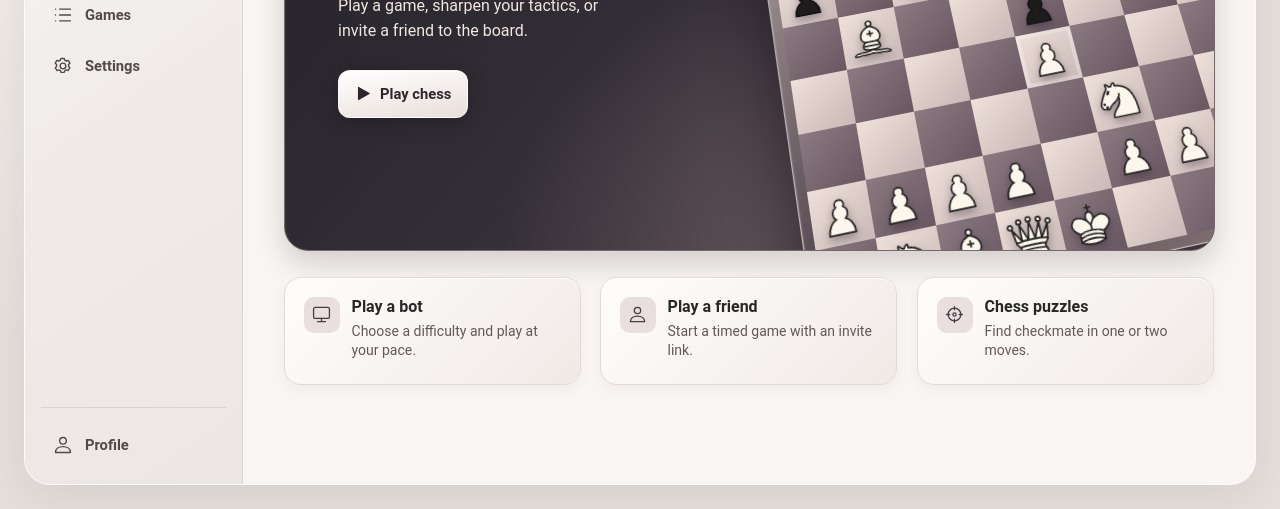
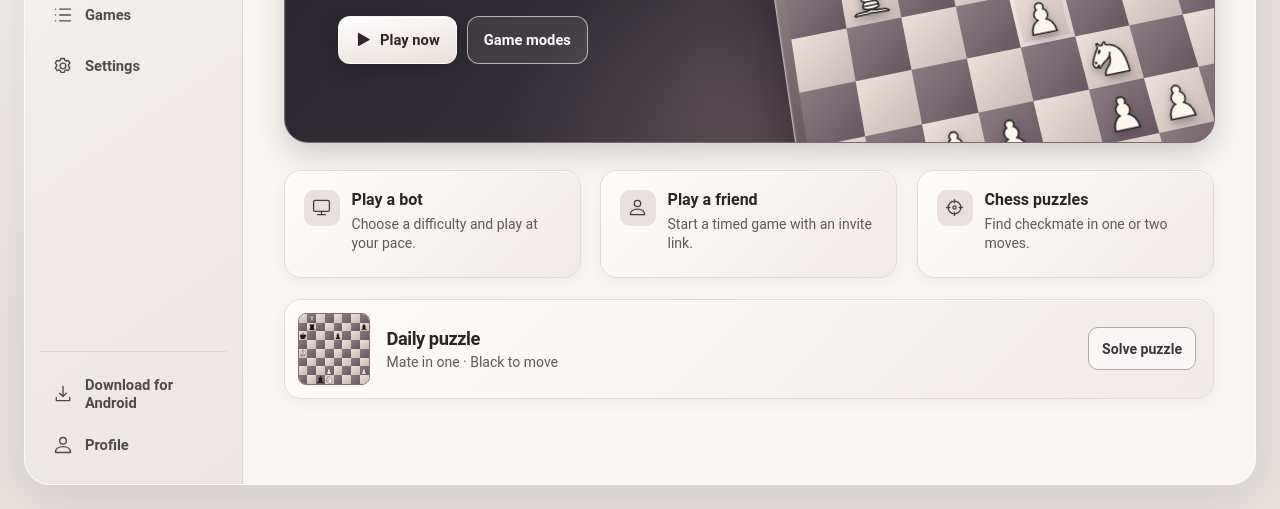
Before and after one commit to lexaaakorolevv-cyber/kechess, a plain HTML site: page index.html in a window 1280 px wide. Shown: the part 291-800 px from the top of the page. Drawn offline with Linux system fonts and the light colour scheme.

Commit message:
Improve kechess landing and add daily puzzle

```diff
--- a/app.js
+++ b/app.js
@@ -46,6 +46,7 @@ const paths = {
   undo:'<path d="m8 4-5 5 5 5M3 9h11a6 6 0 0 1 0 12"/>',
   close:'<path d="m6 6 12 12M18 6 6 18"/>',
   gear:'<circle cx="12" cy="12" r="3.4"/><path d="m9.5 3-.7 2.1-2 .9-2.1-.8-2 3.4 1.6 1.5v2.4L2.7 14l2 3.4 2.1-.8 2 .9.7 2.1h4l.7-2.1 2-.9 2.1.8 2-3.4-1.6-1.5v-2.4l1.6-1.5-2-3.4-2.1.8-2-.9-.7-2.1Z"/>',
+  download:'<path d="M12 3v12m-4-4 4 4 4-4M4 16v4h16v-4"/>',
 
 };
 const icon = name => '<svg class="icon" aria-hidden="true" viewBox="0 0 24 24">' + paths[name] + '</svg>';
@@ -356,18 +357,46 @@ function desktopRail() {
   return '<aside class="desktop-rail"><button class="desktop-brand" data-act="nav-home" aria-label="kechess">' +
     '<img src="icon.png" width="44" height="44" alt=""><span>kechess</span></button>' +
     '<nav aria-label="' + text('Navigation', 'Разделы') + '">' + items.map(button).join('') + '</nav>' +
-    '<div class="rail-footer">' + button(['profile', 'nav-profile', 'user', text('Profile', 'Профиль')]) + '</div></aside>';
+    '<div class="rail-footer"><a class="rail-item" href="kechess-1.5.apk" download>' + icon('download') +
+    '<span>' + text('Download for Android','Скачать для Android') + '</span></a>' +
+    button(['profile', 'nav-profile', 'user', text('Profile', 'Профиль')]) + '</div></aside>';
+}
+
+function previewSquares(position, accent = '') {
+  return position.map((rank,y) =>
+    Array.from(rank, (piece,x) => {
+      const type = piece.toLowerCase();
+      const model = pieces[type] && {type,color:piece === type ? 'b' : 'w'};
+      const highlighted = accent === files[x] + (8-y);
+      return '<div class="showcase-cell' + ((x+y)%2 ? ' dark' : '') + (highlighted ? ' lit' : '') + '">' +
+        (model ? '<img src="' + boardPiecePath(model,'classic') + '" alt="">' : '') + '</div>';
+    }).join('')).join('');
 }
 
 function showcaseBoard() {
   const position = ['r.bqkbnr','.ppp.ppp','p.n.....','.B..p...','....P...','.....N..','PPPP.PPP','RNBQK..R'];
-  return '<div class="showcase" aria-hidden="true"><div class="showcase-board">' + position.map((rank,y) =>
-    Array.from(rank, (piece,x) => {
-      const type = piece.toLowerCase();
-      const model = pieces[type] && {type,color:piece === type ? 'b' : 'w'};
-      return '<div class="showcase-cell' + ((x+y)%2 ? ' dark' : '') + (x === 4 && y === 4 ? ' lit' : '') + '">' +
-        (model ? '<img src="' + boardPiecePath(model,'classic') + '" alt="">' : '') + '</div>';
-    }).join('')).join('') + '</div></div>';
+  return '<div class="showcase" aria-hidden="true"><div class="showcase-board">' +
+    previewSquares(position,'e4') + '</div></div>';
+}
+
+function dailyPuzzleCard() {
+  const now = new Date();
+  const date = Date.UTC(now.getFullYear(), now.getMonth(), now.getDate());
+  const id = Math.floor(date / 86400000) % puzzles.length;
+  const puzzle = puzzles[id];
+  const [fen, side] = puzzle.fen.split(' ');
+  const position = fen.split('/').map(rank => rank.replace(/[1-8]/g, count => '.'.repeat(Number(count))));
+  if (side === 'b') {
+    position.reverse();
+    position.forEach((rank,index) => { position[index] = [...rank].reverse().join(''); });
+  }
+  const completed = solved.includes(id);
+  const turn = side === 'w' ? text('White to move','Ход белых') : text('Black to move','Ход чёрных');
+  return '<section class="daily-puzzle" aria-labelledby="daily-title"><div class="daily-board" aria-hidden="true">' +
+    previewSquares(position) + '</div><div class="daily-copy"><h2 id="daily-title">' + text('Daily puzzle','Задача дня') +
+    '</h2><p>' + puzzleTitle(puzzle.count) + ' · ' + (completed ? text('Solved','Решено') : turn) +
+    '</p></div><button class="daily-play" data-act="puzzle" data-id="' + id + '">' +
+    (completed ? text('Play again','Решить снова') : text('Solve puzzle','Решить задачу')) + '</button></section>';
 }
 
 function desktopHome(canResume) {
@@ -378,14 +407,15 @@ function desktopHome(canResume) {
   ];
   return '<main class="desktop-home"><section class="desktop-hero" aria-labelledby="desktop-title"><div class="desktop-hero-copy">' +
     '<h1 id="desktop-title">' + text('Your next move.', 'Твой следующий ход.') + '</h1>' +
-    '<p>' + text('Play a game, sharpen your tactics, or invite a friend to the board.', 'Сыграй партию, потренируй тактику или пригласи друга за доску.') + '</p>' +
-    '<div class="desktop-hero-actions"><button class="desktop-play" data-act="play-menu">' + icon('play') +
-    text('Play chess', 'Сыграть в шахматы') + '</button>' +
-    (canResume ? '<button class="desktop-resume" data-act="resume">' + text('Resume game', 'Продолжить партию') + '</button>' : '') +
+    '<p>' + text('Play chess in your browser. Start with a bot, or invite a friend to the board.', 'Играй в шахматы прямо в браузере. Начни с бота или пригласи друга за доску.') + '</p>' +
+    '<div class="desktop-hero-actions"><button class="desktop-play" data-act="' + (canResume ? 'resume' : 'quick-play') + '">' + icon('play') +
+    (canResume ? text('Resume game', 'Продолжить партию') : text('Play now', 'Играть сейчас')) + '</button>' +
+    '<button class="desktop-mode-menu" data-act="play-menu">' + text('Game modes', 'Режимы игры') + '</button>' +
     '</div></div>' + showcaseBoard() + '</section><div class="desktop-modes">' +
     modes.map(([action, glyph, title, description]) =>
       '<button type="button" class="desktop-mode" data-act="' + action + '"><span class="mode-icon">' + icon(glyph) +
-      '</span><span><strong>' + title + '</strong><small>' + description + '</small></span></button>').join('') + '</div></main>';
+      '</span><span><strong>' + title + '</strong><small>' + description + '</small></span></button>').join('') + '</div>' +
+    dailyPuzzleCard() + '</main>';
 }
 
 function render() {
@@ -418,7 +448,7 @@ function render() {
     content = ('<main class="page"><h1>' + text('Profile</h1><div class="panel glass"><h2>Guest mode', 'Профиль</h1><div class="panel glass"><h2>Гостевой режим') + '</h2>') +
       ('<p class="muted">' + text('Settings and game history are stored on this device.', 'Настройки и история хранятся на этом устройстве.') + '</p></div>') +
       row('settings',text("Settings", "Настройки"),'gear') +
-      '<a class="glass row android-link" href="kechess-1.5.apk" download>' + icon('next') +
+      '<a class="glass row android-link" href="kechess-1.5.apk" download>' + icon('download') +
       '<span>' + text('Download for Android', 'Скачать для Android') + '</span></a>' +
       ('<div class="glass panel"><p class="muted">' + text('Games played · ', 'Сыграно партий · ')) + history.length + ('<br>' + text('Puzzles solved · ', 'Решено задач · ')) +
       solved.length + text(" of ", " из ") + puzzles.length + '</p></div></main>';
@@ -1227,6 +1257,7 @@ function handle(button) {
   if (act.startsWith('nav-')) { page = act.slice(4); render(); return; }
   switch (act) {
     case 'close': closeDialog(); break;
+    case 'quick-play': start('cpu',{bot:'mira',format:defaultFormat,side:'w'}); break;
     case 'play-menu':
       pop(text("Play", "Играть"),'<div class="play-options">' + row('online',text("Online with a friend", "Онлайн с другом"),'play') +
         row('local',text("Two players on one device", "Вдвоём на одном устройстве"),'user') + row('computer',text("Vs. bot", "С ботом"),'bot') + '</div>');
@@ -1398,13 +1429,15 @@ function revealApp() {
   setTimeout(() => splash.remove(),reducedMotion.matches ? 0 : 720);
 }
 function startApp() {
-  const image = new Image();
   let revealed = false;
   const ready = () => {
     if (revealed) return;
     revealed = true;
     requestAnimationFrame(revealApp);
   };
+  if (matchMedia('(min-width: 900px)').matches) ready();
+  else {
+    const image = new Image();
     image.onload = () => {
       if (typeof image.decode === 'function') image.decode().then(ready,ready);
       else ready();
@@ -1412,6 +1445,7 @@ function startApp() {
     image.onerror = ready;
     image.src = 'pearl-reference.png';
     setTimeout(ready,1500);
+  }
   ['w','b'].forEach(color => {
     Object.keys(pieces).forEach(type => {
       const piece = new Image();
--- a/desktop.css
+++ b/desktop.css
@@ -91,6 +91,8 @@
   }
 
   .rail-item .icon { width: 20px; height: 20px; }
+  a.rail-item { text-decoration: none; }
+  a.rail-item:focus-visible { outline: 2px solid var(--gold); outline-offset: 2px; }
   .rail-item:hover { background: #ffffff80; }
   .rail-item[aria-current="page"] {
     color: #252124;
@@ -116,7 +118,10 @@
     padding: clamp(24px, 3.2vw, 50px);
   }
 
-  .desktop-home { display: block; }
+  .desktop-home {
+    display: block;
+    background: radial-gradient(ellipse at 50% 0%, #fff9 0%, transparent 54%);
+  }
 
   .desktop-hero {
     position: relative;
@@ -124,7 +129,7 @@
     display: grid;
     grid-template-columns: minmax(0, 1fr) minmax(0, .96fr);
     align-items: center;
-    min-height: clamp(380px, 54vh, 520px);
+    min-height: clamp(324px, 46dvh, 446px);
     overflow: hidden;
     border: 1px solid #73686a;
     border-radius: 24px;
@@ -164,7 +169,7 @@
   }
 
   .desktop-play,
-  .desktop-resume {
+  .desktop-mode-menu {
     display: inline-flex;
     align-items: center;
     gap: 8px;
@@ -183,11 +188,14 @@
   }
 
   .desktop-play .icon { width: 17px; height: 17px; }
-  .desktop-resume { color: #fff; background: #ffffff14; }
+  .desktop-mode-menu { color: #fff; background: #ffffff14; }
+  .desktop-mode-menu:hover { background: #ffffff29; }
   .desktop-play:focus-visible,
-  .desktop-resume:focus-visible { outline-color: #fff; }
+  .desktop-mode-menu:focus-visible { outline-color: #fff; }
 
   .showcase {
+    position: absolute;
+    inset: 0 0 0 50%;
     display: grid;
     place-items: center;
     align-self: stretch;
@@ -200,7 +208,7 @@
     display: grid;
     grid-template-columns: repeat(8, 1fr);
     grid-template-rows: repeat(8, 1fr);
-    width: clamp(300px, 37vw, 540px);
+    width: clamp(290px, 36vw, 528px);
     aspect-ratio: 1;
     padding: 10px;
     overflow: hidden;
@@ -208,7 +216,7 @@
     border-radius: 14px;
     background: linear-gradient(145deg, #b4a6a3, #473b44 62%, #8e7d7f);
     box-shadow: 0 20px 72px #160e1ab8, inset 0 1px 2px #ffffff8c;
-    transform: translate(4%, 5%) rotateX(23deg) rotateZ(-12deg);
+    transform: translate(6%, 8%) rotateX(22deg) rotateZ(-12deg);
   }
 
   .showcase-cell {
@@ -259,6 +267,47 @@
     background: #e8dfde;
   }
   .mode-icon .icon { width: 19px; height: 19px; }
+
+  .daily-puzzle {
+    display: grid;
+    grid-template-columns: 72px minmax(0, 1fr) auto;
+    align-items: center;
+    gap: 17px;
+    margin-top: clamp(14px, 1.65vw, 23px);
+    padding: 13px 17px 13px 13px;
+    border: 1px solid #e4d9d6;
+    border-radius: 17px;
+    background: linear-gradient(134deg, #fffdfa, #f0eae7);
+    box-shadow: inset 0 1px #fff, 0 4px 13px #5f4b4c0e;
+  }
+
+  .daily-board {
+    display: grid;
+    grid-template: repeat(8, 1fr) / repeat(8, 1fr);
+    width: 72px;
+    aspect-ratio: 1;
+    overflow: hidden;
+    border: 1px solid #847079;
+    border-radius: 8px;
+  }
+
+  .daily-board img { width: 95%; height: 95%; filter: none; }
+  .daily-copy h2 { margin-bottom: 5px; font-size: 1.14rem; letter-spacing: -.025em; }
+  .daily-copy p { color: #63575b; font-size: .875rem; }
+
+  .daily-play {
+    min-height: 43px;
+    padding: 7px 13px;
+    border: 1px solid #b5a4a5;
+    border-radius: 10px;
+    background: #ffffff9c;
+    color: #3d3438;
+    font-size: .88rem;
+    font-weight: 720;
+    transition: background-color 220ms ease, transform 320ms cubic-bezier(.2,.8,.2,1);
+  }
+
+  .daily-play:hover { background: #ece3e1; }
 
   .tab-shell > .page { align-content: start; }
   .tab-shell > .page h1 { margin-bottom: 23px; font-size: clamp(2.25rem, 3.65vw, 3.35rem); }
@@ -356,6 +405,7 @@
 @media (min-width: 900px) and (max-width: 1130px) {
   .desktop-mode { flex-direction: column; }
   .desktop-hero { grid-template-columns: minmax(0, 1.1fr) minmax(0, .9fr); }
+  .showcase { left: 55%; }
 }
 
 @media (min-width: 900px) and (max-height: 650px) {
```
Also changed, not shown: index.html (+3 -3 lines). Lines whose indentation alone changed are shown as unchanged.
